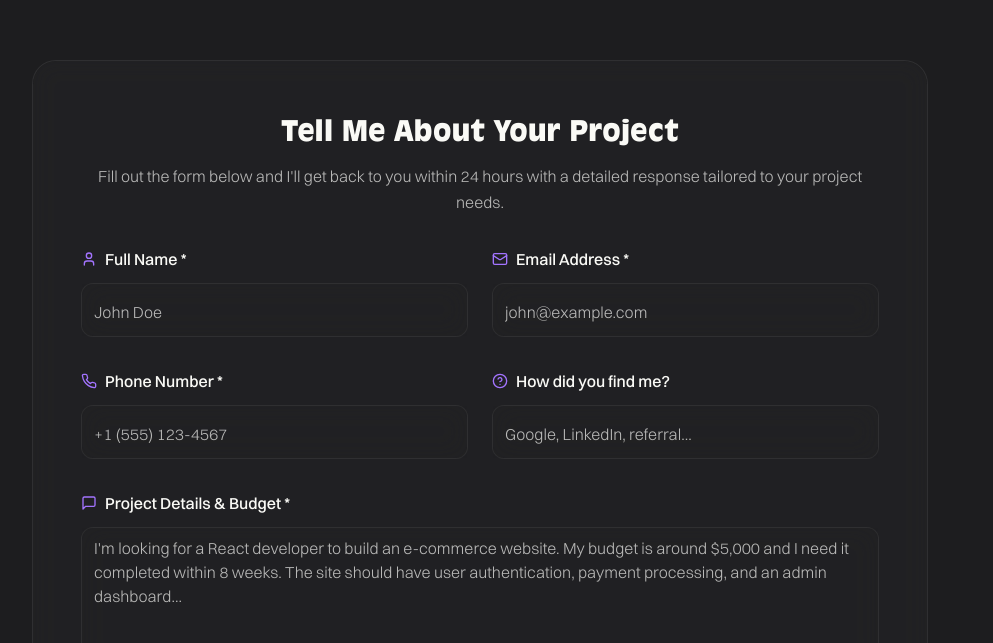
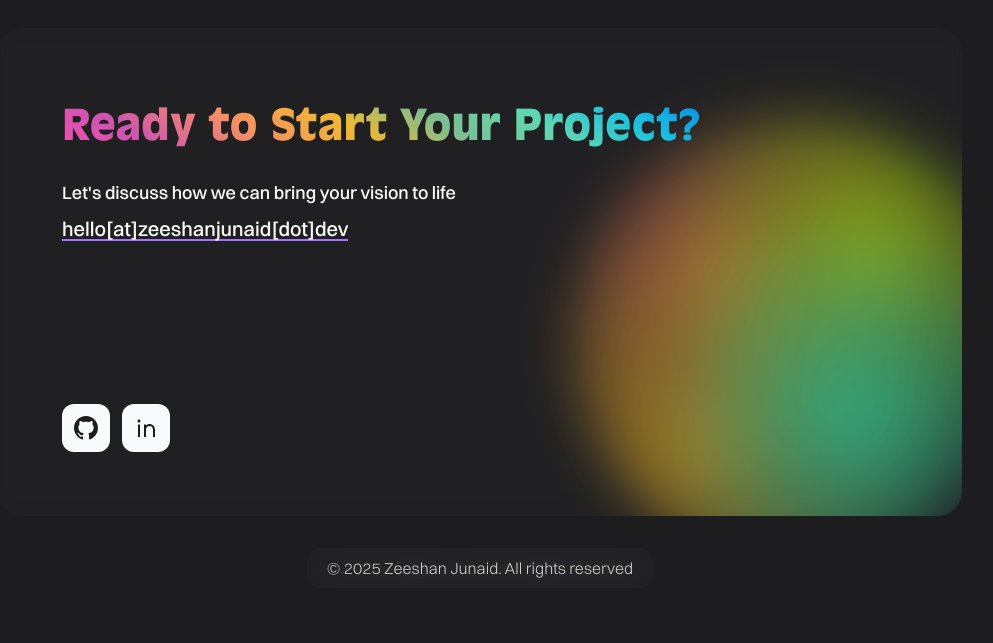
Before and after one commit to zeeshanjunaid/zeeshanjunaid.dev, a Next.js app: page /contact in a window 1280 px wide. Shown: the part 6537-7180 px from the top of the page, without its empty margins (160-1153 px from the left). Built offline with nearby package versions, Linux system fonts and the light colour scheme.

Commit message:
Updated page.tsx

```diff
--- a/app/(root)/(routes)/contact/page.tsx
+++ b/app/(root)/(routes)/contact/page.tsx
@@ -176,13 +176,6 @@ const ContactPage = () => {
           </div>
         </Container>
       </section>
-
-      {/* Contact Form Section */}
-      <section id="contact-form" className="py-16 md:py-20">
-        <Container className="px-4 lg:px-0">
-          <ContactForm />
-        </Container>
-      </section>
     </>
   );
 };
```
